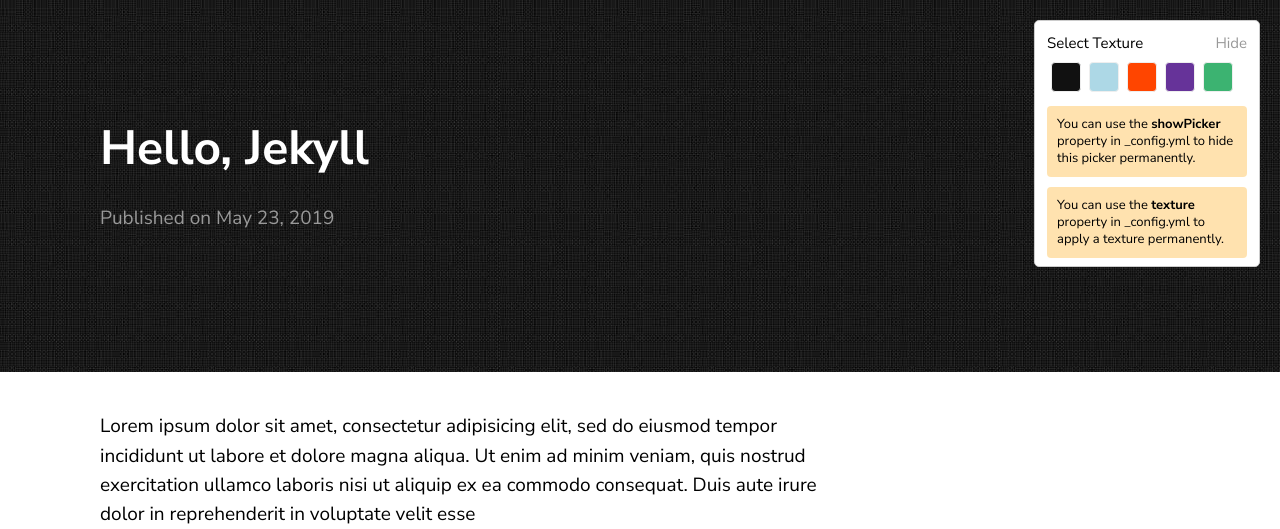
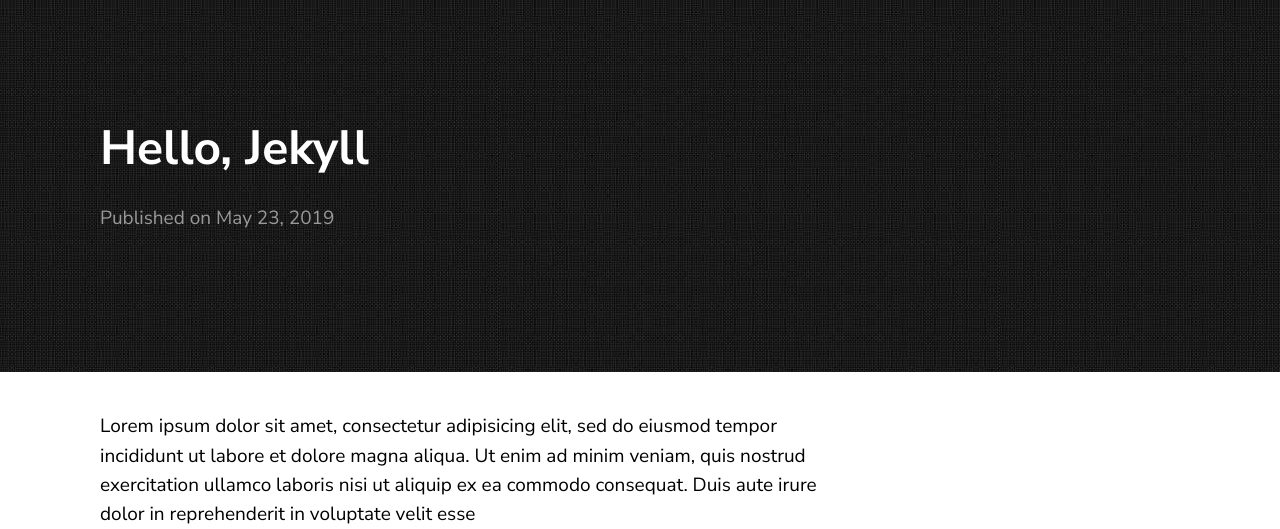
Before and after one commit to dogfootdev/dogfootdev.github.io, a Jekyll site: the page built from _posts/2019-05-23-welcome-to-jekyll.markdown, in a window 1280 px wide. Shown: the top 529 px of the page. Built offline with Jekyll 4.4.1, drawn with Linux system fonts in a browser that asks for light colours; some of the changed lines change nothing that is shown; grey boxes are pictures that could not be loaded.

Commit message:
fix profile

```diff
--- a/_config.yml
+++ b/_config.yml
@@ -15,17 +15,17 @@
 
 permalink: /posts/:title/
 texture:
-  title: Adam Denisov
-  tagline: Developer. Designer
+  title: Heeil Ahn
+  tagline: Developer
   date_format: "%b %-d, %Y"
   style: black
   showNav: false
-  showPicker: true
+  # showPicker: true
 
   # generate social links in footer
   social_links:
-    twitter: thelehhman
-    github:  thelehhman
+    # twitter: thelehhman
+    github:  heeilandill
     linkedIn: in/thelehhman
     rss: rss
 
```
